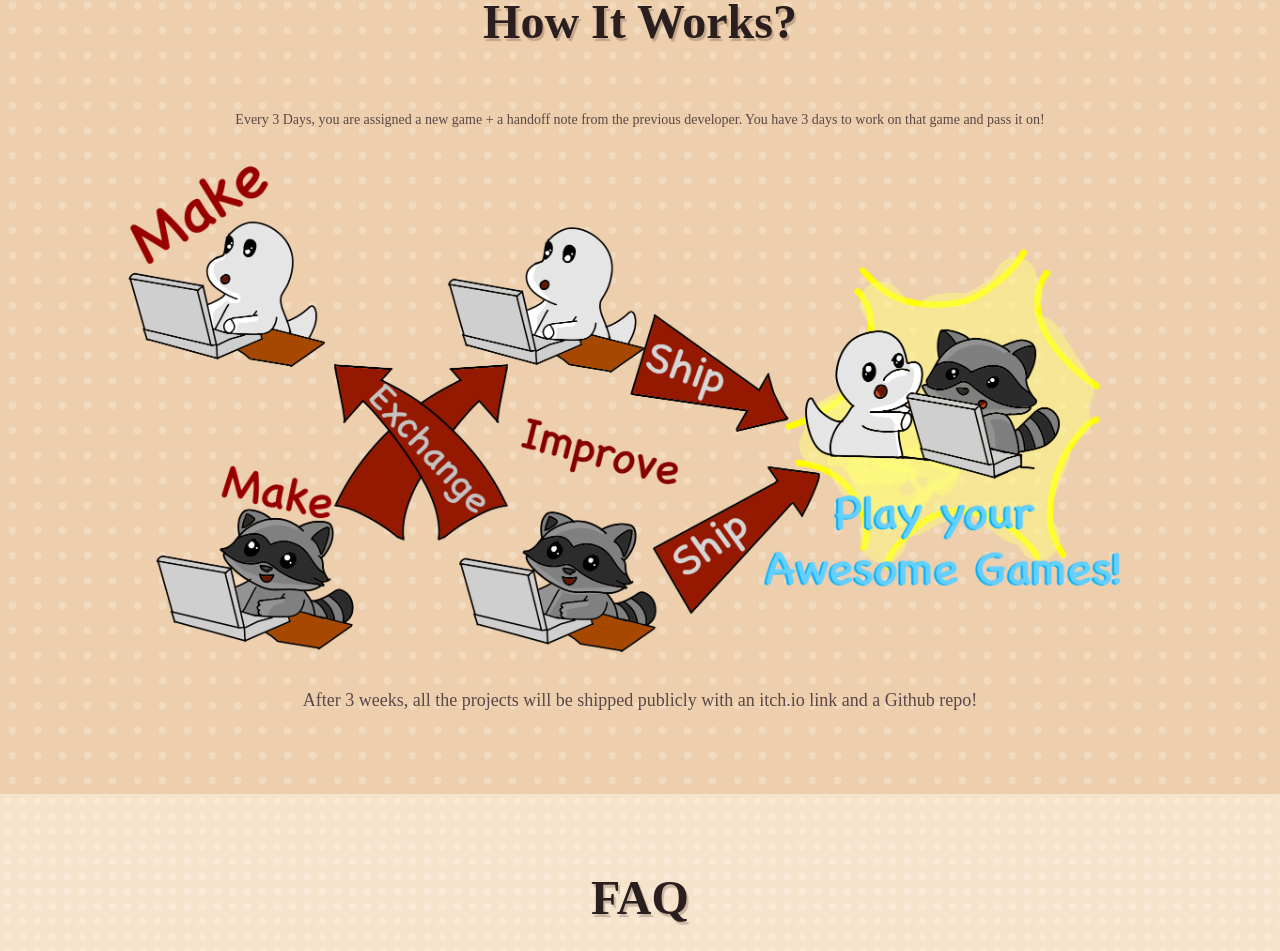
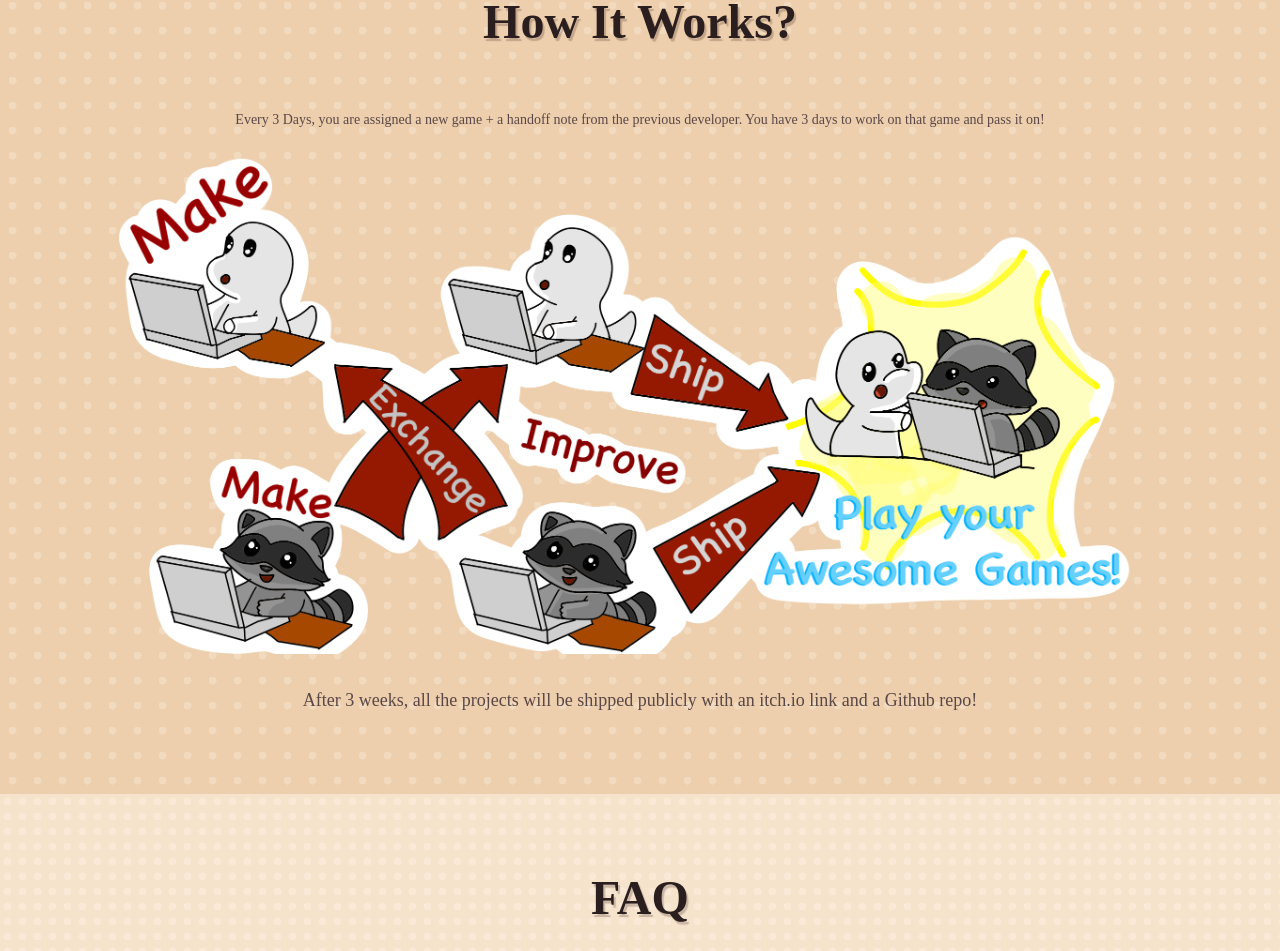
Before and after one commit to abc-is-here/Hot-potato, a React (Vite) app in the folder hot-potato/: page / in a window 1280 px wide. Shown: the part 882-1833 px from the top of the page. Built offline with nearby package versions, Linux system fonts and the light colour scheme; a web font is replaced by a local one.

Commit message:
small UI change

```diff
--- a/hot-potato/src/App.jsx
+++ b/hot-potato/src/App.jsx
@@ -99,7 +99,7 @@ function App() {
             previous developer. You have 3 days to work on that game and pass it
             on!
           </p>
-          <img src="/How.PNG" alt="how-it-all-works image!!" className="w-[90%] mt-6" />
+          <img src="/How.png" alt="how-it-all-works image!!" className="w-[90%] mt-6" />
 
           <div className="max-w-3xl mx-auto mt-8">
             <p className="text-lg text-[#5a4747]">
```
Also changed, not shown: hot-potato/public/How.PNG.
